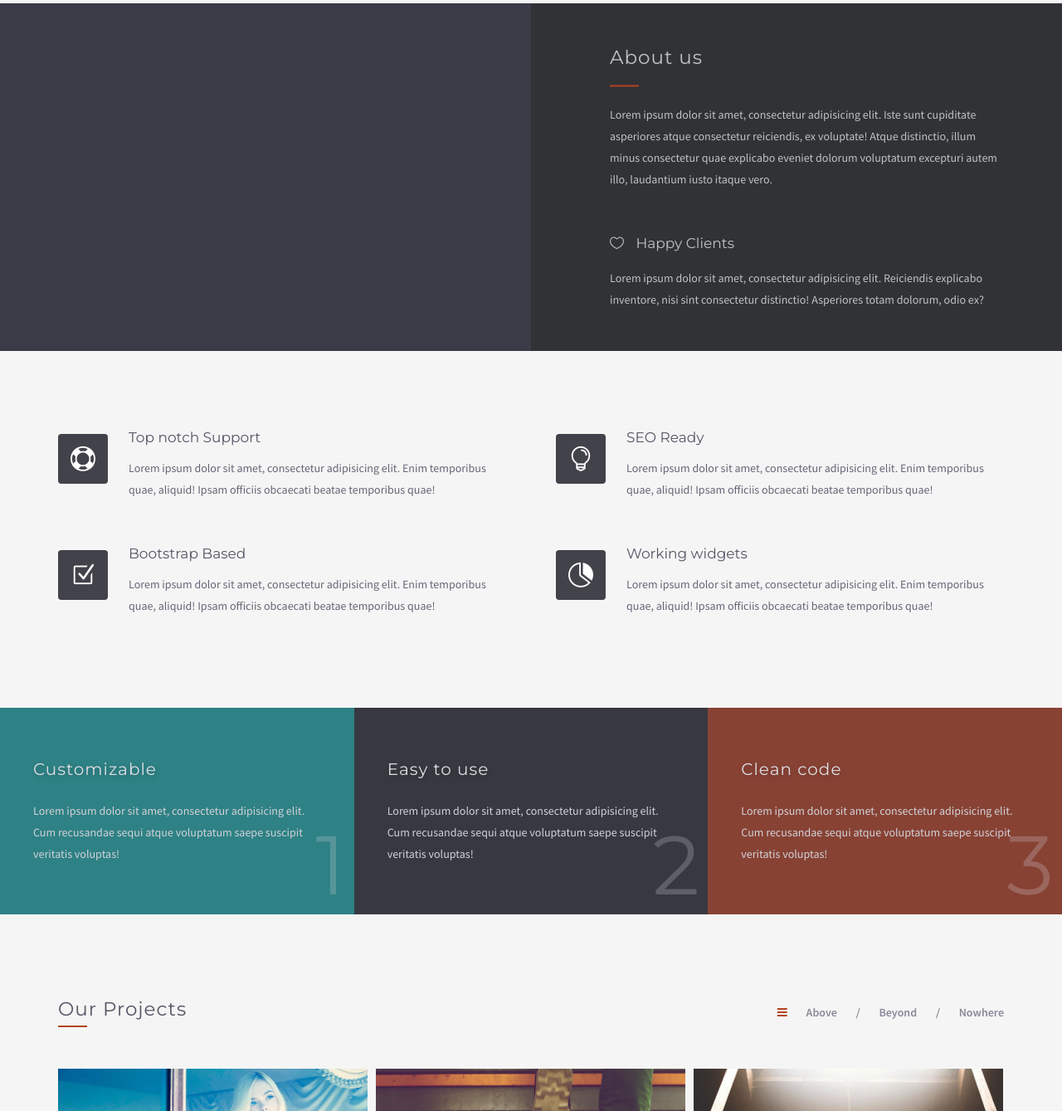
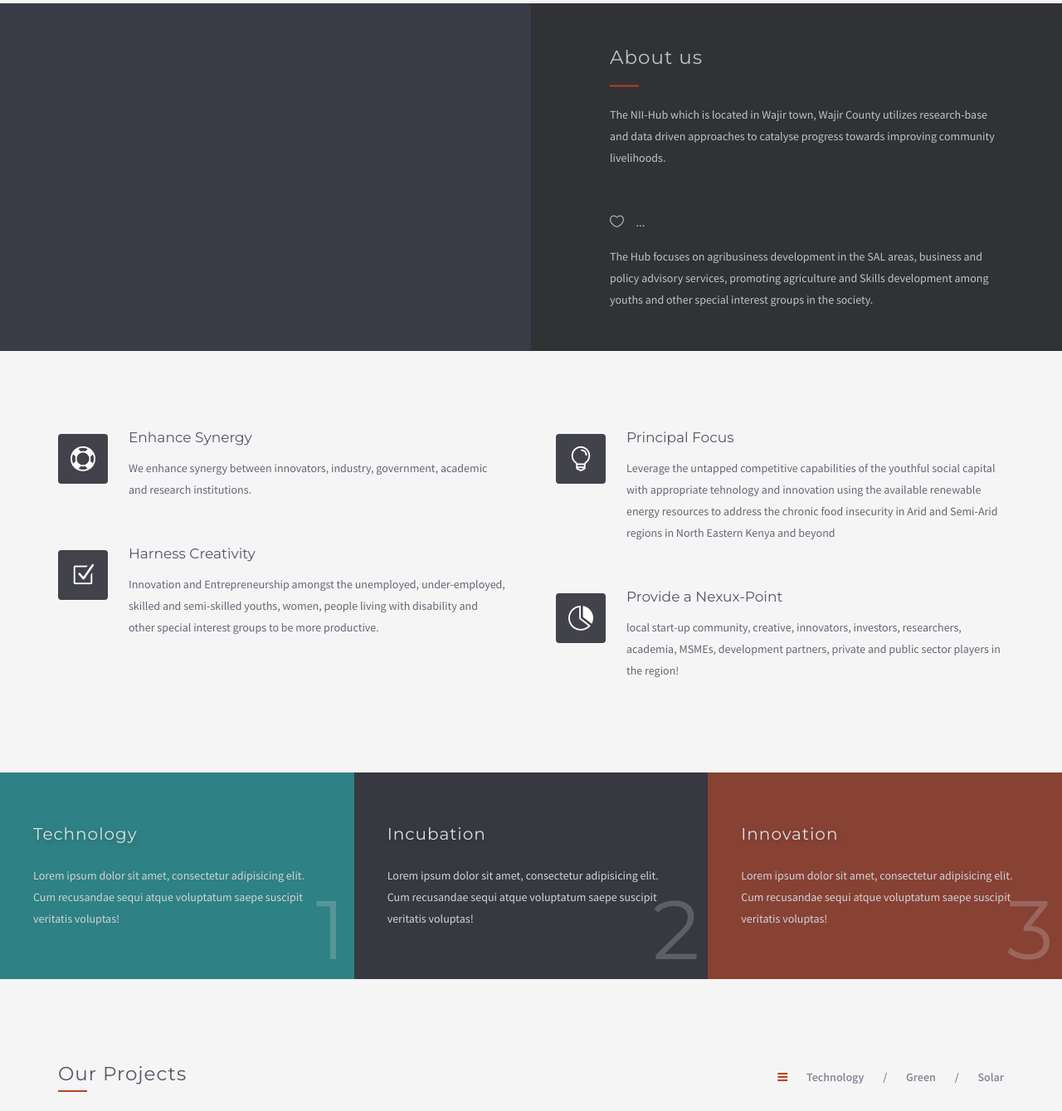
Before and after one commit to kailikia/niih, a plain HTML site: page index.html in a window 1280 px wide. Shown: the part 1000-2339 px from the top of the page at 83% size. Drawn offline with nearby package versions, Linux system fonts and the light colour scheme; no server answers; a web font is replaced by a local one.

Commit message:
edit images 1

```diff
--- a/index.html
+++ b/index.html
@@ -169,9 +169,9 @@
 <div class="mb50 mt50">
 <h3 class="title-medium color-on-dark">About us</h3>
 <div class="br-bottom mb20 color-on-dark"></div>
-<p class="mb50 color-on-dark">Lorem ipsum dolor sit amet, consectetur adipisicing elit. Iste sunt cupiditate asperiores atque consectetur reiciendis, ex voluptate! Atque distinctio, illum minus consectetur quae explicabo eveniet dolorum voluptatum excepturi autem illo, laudantium iusto itaque vero.</p>
-<h3 class="title-small color-on-dark"><i class="fa-style5 icon_heart_alt mr10"></i> Happy Clients</h3>
-<p class="mb0 color-on-dark">Lorem ipsum dolor sit amet, consectetur adipisicing elit. Reiciendis explicabo inventore, nisi sint consectetur distinctio! Asperiores totam dolorum, odio ex?</p>
+<p class="mb50 color-on-dark">The NII-Hub which is located in Wajir town, Wajir County utilizes research-base and data driven approaches to catalyse progress towards improving community livelihoods.</p>
+<h3 class="title-small color-on-dark"><i class="fa-style5 icon_heart_alt mr10"></i> ...</h3>
+<p class="mb0 color-on-dark">The Hub focuses on agribusiness development in the SAL areas, business and policy advisory services, promoting agriculture and Skills development among youths and other special interest groups in the society.</p>
 </div>
 </div>
 </div>
@@ -185,16 +185,16 @@
 <div class="box-services-b">
 <div class="box-left"><i class="fa fa-style1 icon_lifesaver"></i></div>
 <div class="box-right">
-<h3 class="title-small">Top notch Support <a href="#" class="link-read-more">read more</a></h3>
-<p class="mb10">Lorem ipsum dolor sit amet, consectetur adipisicing elit. Enim temporibus quae, aliquid! Ipsam officiis obcaecati beatae temporibus quae!</p>
+<h3 class="title-small">Enhance Synergy <a href="#" class="link-read-more">read more</a></h3>
+<p class="mb10">We enhance synergy between innovators, industry, government, academic and research institutions.</p>
 </div>
 </div>
 <div class="mb50"></div>
 <div class="box-services-b">
 <div class="box-left"><i class="fa fa-style1 icon_box-checked"></i></div>
 <div class="box-right">
-<h3 class="title-small">Bootstrap Based <a href="#" class="link-read-more">read more</a></h3>
-<p class="mb10">Lorem ipsum dolor sit amet, consectetur adipisicing elit. Enim temporibus quae, aliquid! Ipsam officiis obcaecati beatae temporibus quae!</p>
+<h3 class="title-small">Harness Creativity <a href="#" class="link-read-more">read more</a></h3>
+<p class="mb10">Innovation and Entrepreneurship amongst the unemployed, under-employed, skilled and semi-skilled youths, women, people living with disability and other special interest groups to be more productive.</p>
 </div>
 </div>
 </div>
@@ -202,16 +202,16 @@
 <div class="box-services-b">
 <div class="box-left"><i class="fa fa-style1 icon_lightbulb_alt"></i></div>
 <div class="box-right">
-<h3 class="title-small">SEO Ready <a href="#" class="link-read-more">read more</a></h3>
-<p class="mb10">Lorem ipsum dolor sit amet, consectetur adipisicing elit. Enim temporibus quae, aliquid! Ipsam officiis obcaecati beatae temporibus quae!</p>
+<h3 class="title-small">Principal Focus <a href="#" class="link-read-more">read more</a></h3>
+<p class="mb10">Leverage the untapped competitive capabilities of the youthful social capital with appropriate tehnology and innovation using the available renewable energy resources to address the chronic food insecurity in Arid and Semi-Arid regions in North Eastern Kenya and beyond</p>
 </div>
 </div>
 <div class="mb50"></div>
 <div class="box-services-b">
 <div class="box-left"><i class="fa fa-style1 icon_piechart"></i></div>
 <div class="box-right">
-<h3 class="title-small">Working widgets <a href="#" class="link-read-more">read more</a></h3>
-<p class="mb10">Lorem ipsum dolor sit amet, consectetur adipisicing elit. Enim temporibus quae, aliquid! Ipsam officiis obcaecati beatae temporibus quae!</p>
+<h3 class="title-small">Provide a Nexux-Point <a href="#" class="link-read-more">read more</a></h3>
+<p class="mb10">local start-up community, creative, innovators, investors, researchers, academia, MSMEs, development partners, private and public sector players in the region!</p>
 </div>
 </div>
 </div>
@@ -225,7 +225,7 @@
 <div class="bg-overlay"></div>
 <div class="row col-p0">
 <div class="col-sm-12">
-<h3 class="title-medium title-shadow-a">Customizable <a href="#" class="link-read-more">read more</a></h3>
+<h3 class="title-medium title-shadow-a">Technology <a href="#" class="link-read-more">read more</a></h3>
 <p class="mb0 ">Lorem ipsum dolor sit amet, consectetur adipisicing elit. Cum recusandae sequi atque voluptatum saepe suscipit veritatis voluptas!</p>
 <span class="fa montserrat">1</span>
 </div>
@@ -237,7 +237,7 @@
 <div class="bg-overlay"></div>
 <div class="row col-p0">
 <div class="col-sm-12">
-<h3 class="title-medium title-shadow-a">Easy to use <a href="#" class="link-read-more">read more</a></h3>
+<h3 class="title-medium title-shadow-a">Incubation <a href="#" class="link-read-more">read more</a></h3>
 <p class="mb0 ">Lorem ipsum dolor sit amet, consectetur adipisicing elit. Cum recusandae sequi atque voluptatum saepe suscipit veritatis voluptas!</p>
 <span class="fa montserrat">2</span>
 </div>
@@ -249,7 +249,7 @@
 <div class="bg-overlay"></div>
 <div class="row col-p0">
 <div class="col-sm-12">
-<h3 class="title-medium title-shadow-a">Clean code <a href="#" class="link-read-more">read more</a></h3>
+<h3 class="title-medium title-shadow-a">Innovation <a href="#" class="link-read-more">read more</a></h3>
 <p class="mb0 ">Lorem ipsum dolor sit amet, consectetur adipisicing elit. Cum recusandae sequi atque voluptatum saepe suscipit veritatis voluptas!</p>
 <span class="fa montserrat">3</span>
 </div>
@@ -270,11 +270,11 @@
 <nav class="portfolio-filter pf2">
 <ul>
 <li class="xs-pl0"><a href="#" data-filter="*" class="active"><i class="fa fa-bars"></i></a></li>
-<li><a href="#" data-filter=".above_">Above</a></li>
+<li><a href="#" data-filter=".above_">Technology</a></li>
 <li><span> / </span></li>
-<li><a href="#" data-filter=".beyond_">Beyond</a></li>
+<li><a href="#" data-filter=".beyond_">Green</a></li>
 <li><span> / </span></li>
-<li class="pr0"><a href="#" data-filter=".nowhere_" class="pr0">Nowhere</a></li>
+<li class="pr0"><a href="#" data-filter=".nowhere_" class="pr0">Solar</a></li>
 </ul>
 </nav>
 </div>
@@ -365,7 +365,8 @@
 </div>
 </div>
 </section>
-<section class="section-bg section-large section-dark mt20 mb0">
+
+<!-- <section class="section-bg section-large section-dark mt20 mb0">
 <div class="container">
 <div class="row">
 <div class="col-sm-10 col-sm-offset-1">
@@ -376,6 +377,7 @@
 </div>
 </section>
 <section>
+
 <div class="row col-p0">
 <div class="col-sm-12">
 <div class="team-section team-section-2 team-section-fullwidth portfolio-animation-off">
@@ -517,8 +519,11 @@
 </div>
 </div>
 </div>
-</section>
-<section class="section-bg mt0 section-large mb0 section-dark page-clients">
+</section> -->
+
+
+
+<!-- <section class="section-bg mt0 section-large mb0 section-dark page-clients">
 <div class="container">
 <div class="row mb50">
 <div class="col-xs-6 col-sm-3 xs-box">
@@ -549,7 +554,9 @@
 </div>
 </div>
 </div>
-</section>
+</section> -->
+
+
 <section class="section p0 mb50 max_height xs_max_height">
 <div class="row col-p0">
 <div class="col-sm-4 col-sm-push-8 xs-box3">
@@ -596,6 +603,8 @@
 </div>
 </div>
 </section>
+
+
 <section class="section mb30">
 <div class="container">
 <div class="row col-p30">
```
